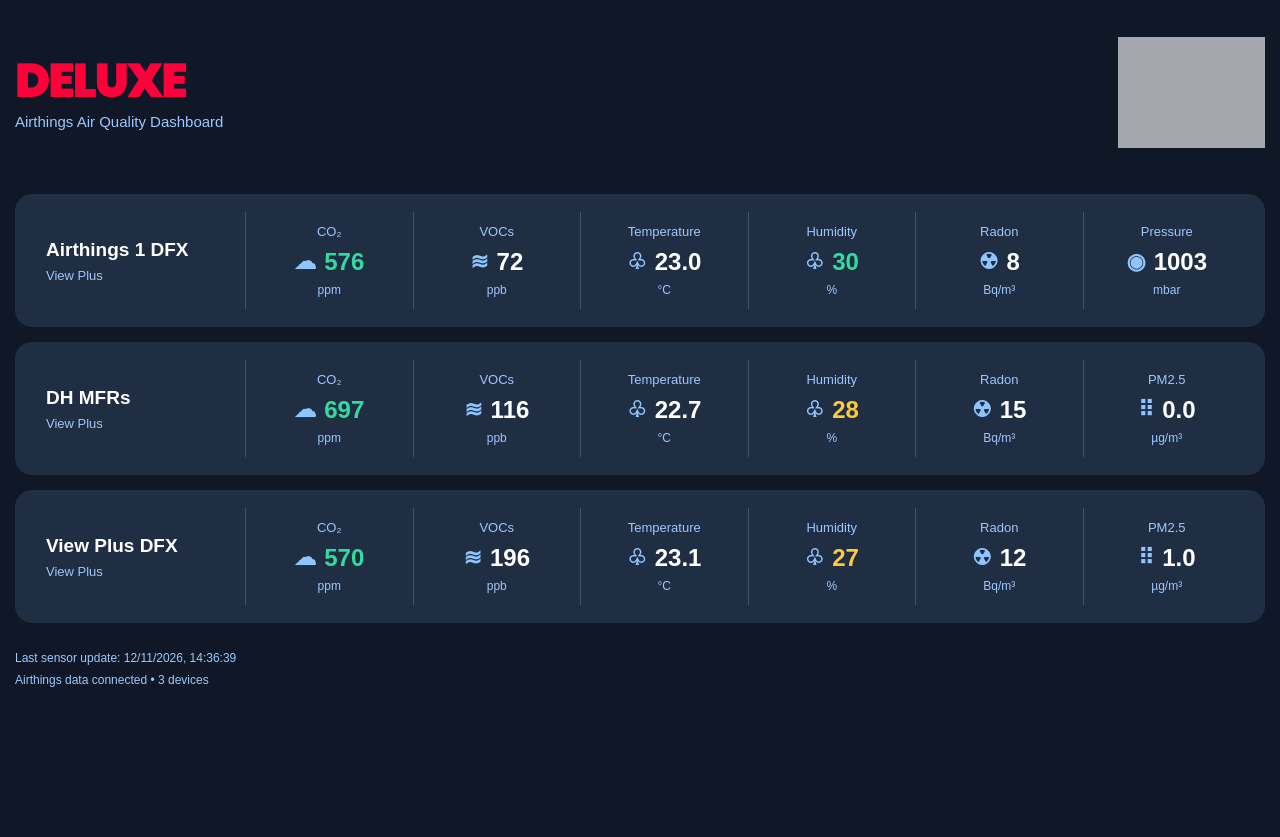
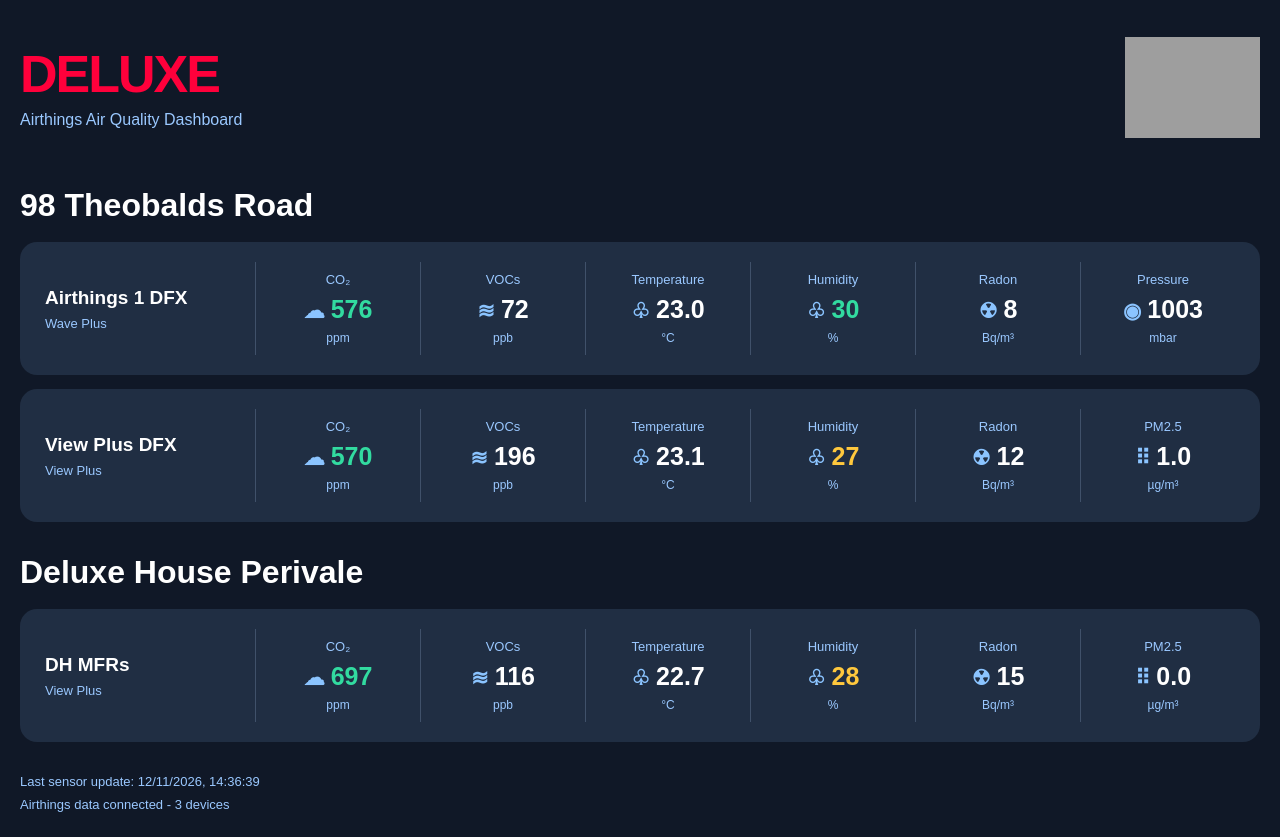
Before and after one commit to stevengray1633-cmd/-airthings-dashboard, a plain HTML site: page index.html in a window 1280 px wide. Before the commit the page ends 800 px from the top, so only its background shows below. Drawn offline with Linux system fonts and the light colour scheme; grey boxes are pictures that could not be loaded.

Commit message:
Update index.html

```diff
--- a/index.html
+++ b/index.html
@@ -3,73 +3,71 @@
 <html lang="en">
 <head>
 <meta charset="UTF-8">
-<meta name="viewport" content="width=device-width, initial-scale=1">
+<meta name="viewport" content="width=device-width, initial-scale=1.0">
 <meta http-equiv="refresh" content="300">
-
-<title>DELUXE | Airthings Dashboard</title>
-
-<link href="https://fonts.googleapis.com/css2?family=Poppins:wght@800;900&display=swap" rel="stylesheet">
+<title>DELUXE | Airthings Air Quality Dashboard</title>
 
 <style>
-* {
-  box-sizing: border-box;
-}
+* { box-sizing: border-box; }
 
 body {
     margin: 0;
-  padding: 15px;
+    padding: 20px;
     background: #101827;
     color: #ffffff;
     font-family: Arial, Helvetica, sans-serif;
 }
 
-/* HEADER */
-.dashboard-header {
+header {
     display: flex;
+    align-items: center;
     justify-content: space-between;
-  align-items: center;
-  gap: 20px;
-  margin-bottom: 24px;
-  min-height: 155px;
+    min-height: 115px;
+    margin-bottom: 20px;
 }
 
-.header-title h1 {
+.brand h1 {
     color: #ff003b;
-  font-family: 'Poppins', Arial, sans-serif;
-  font-size: 47.5px;
+    font-size: 52px;
     font-weight: 900;
     letter-spacing: -2px;
+    margin: 0;
     line-height: 1.1;
-  margin: 0 0 5px;
 }
 
 .subtitle {
     color: #9ac8ff;
-  font-size: 15px;
+    font-size: 16px;
+    margin-top: 7px;
 }
 
-.facilities-logo {
-  width: 147.5px;
-  height: 147.5px;
+.logo {
+    width: 135px;
+    height: 135px;
     object-fit: contain;
-  mix-blend-mode: screen;
-  flex-shrink: 0;
+    mix-blend-mode: lighten;
 }
 
-/* DEVICE PANELS */
+.building-title {
+    color: #ffffff;
+    font-size: 32px;
+    font-weight: 800;
+    margin: 32px 0 18px;
+}
+
 .device {
     display: grid;
-  grid-template-columns: 215px repeat(6, minmax(0, 1fr));
+    grid-template-columns: 220px repeat(6, minmax(0, 1fr));
     align-items: center;
     background: #202e43;
     border-radius: 17px;
-  padding: 18px 15px;
-  margin-bottom: 15px;
+    padding: 20px 15px;
+    margin-bottom: 14px;
     min-height: 125px;
 }
 
 .device-info {
-  padding: 10px 16px;
+    padding: 10px;
 }
 
 .device-name {
@@ -86,71 +84,50 @@ body {
 .metric {
     text-align: center;
     border-left: 1px solid #40516a;
-  padding: 12px 5px;
+    padding: 10px 5px;
     min-width: 0;
 }
 
 .metric-label {
     color: #9ac8ff;
     font-size: 13px;
-  margin-bottom: 9px;
+    margin-bottom: 8px;
 }
 
-.metric-reading {
-  display: flex;
-  align-items: center;
-  justify-content: center;
-  gap: 8px;
-  font-size: 24px;
+.metric-value {
+    font-size: 25px;
     font-weight: bold;
+    color: #ffffff;
+    white-space: nowrap;
 }
 
 .metric-icon {
-  color: #8fc5ff;
-  font-size: 22px;
-  line-height: 1;
+    color: #8bc4ff;
+    font-size: 21px;
+    margin-right: 6px;
 }
 
 .metric-unit {
+    color: #9ac8ff;
     font-size: 12px;
-  color: #9ac8ff;
     margin-top: 7px;
 }
 
-.good {
-  color: #32dba0;
-}
+.good { color: #32dba0; }
+.moderate { color: #ffc83d; }
+.high { color: #ff7777; }
 
-.moderate {
-  color: #ffc83d;
-}
-
-.high {
-  color: #ff6575;
-}
-
-.normal {
-  color: #ffffff;
-}
-
-/* FOOTER */
-.footer {
+footer {
     color: #9ac8ff;
-  font-size: 12px;
-  margin-top: 25px;
+    font-size: 13px;
+    margin-top: 28px;
     line-height: 1.8;
 }
 
-.error {
-  padding: 25px;
-  color: #ff6575;
-}
-
-/* SMALLER SCREENS */
 @media (max-width: 1100px) {
     .device {
-    grid-template-columns: repeat(3, minmax(0, 1fr));
-    gap: 10px;
+        grid-template-columns: repeat(3, 1fr);
+        gap: 12px;
     }
 
     .device-info {
@@ -163,27 +140,19 @@ body {
     }
 }
 
-@media (max-width: 550px) {
-  .device {
-    grid-template-columns: repeat(2, minmax(0, 1fr));
-  }
-
-  .header-title h1 {
-    font-size: 37.5px;
-  }
-
-  .facilities-logo {
-    width: 112.5px;
-    height: 112.5px;
-  }
+@media (max-width: 600px) {
+    .brand h1 { font-size: 38px; }
+    .building-title { font-size: 25px; }
+    .logo { width: 95px; height: 95px; }
+    .device { grid-template-columns: repeat(2, 1fr); }
 }
 </style>
 </head>
 
 <body>
 
-<header class="dashboard-header">
-  <div class="header-title">
+<header>
+    <div class="brand">
         <h1>DELUXE</h1>
         <div class="subtitle">
             Airthings Air Quality Dashboard
@@ -191,210 +160,222 @@ body {
     </div>
 
     <img
+        class="logo"
         src="deluxe-facilities-logo.png"
-    alt="Deluxe Facilities"
-    class="facilities-logo"
+        alt="Deluxe Facilities Logo"
     >
 </header>
 
-<main id="devices">
-  Loading Airthings sensor readings...
+<main id="dashboard">
+    <div id="building-theobalds">
+        <h2 class="building-title">98 Theobalds Road</h2>
+        <div id="theobalds-devices"></div>
+    </div>
+
+    <div id="building-perivale">
+        <h2 class="building-title">Deluxe House Perivale</h2>
+        <div id="perivale-devices"></div>
+    </div>
 </main>
 
-<footer class="footer">
-  <div id="lastUpdate">Loading update time...</div>
-  <div id="connection">Connecting to Airthings data...</div>
+<footer>
+    <div id="last-update">Loading sensor readings...</div>
+    <div id="connection-status">Connecting to Airthings data...</div>
 </footer>
 
 <script>
-const icons = {
-  co2: "☁",
-  voc: "≋",
-  temp: "♧",
-  humidity: "♧",
-  radon: "☢",
-  pressure: "◉",
-  pm25: "⠿"
+const DATA_URL = "airthings-data.json";
+
+const deviceGroups = {
+    theobalds: [
+        "Airthings 1 DFX",
+        "View Plus DFX"
+    ],
+    perivale: [
+        "DH MFRs"
+    ]
 };
+
+function escapeHTML(value) {
+    return String(value ?? "").replace(/[&<>"']/g, c => ({
+        "&": "&amp;",
+        "<": "&lt;",
+        ">": "&gt;",
+        '"': "&quot;",
+        "'": "&#39;"
+    })[c]);
+}
 
 function number(value, decimals = 0) {
     const n = Number(value);
-  return value != null && Number.isFinite(n)
-    ? n.toFixed(decimals)
-    : "--";
+    return Number.isFinite(n) ? n.toFixed(decimals) : "--";
 }
 
-function co2Colour(value) {
-  if (value == null) return "normal";
-  if (value < 800) return "good";
-  if (value < 1200) return "moderate";
+function colour(metric, value) {
+    const n = Number(value);
+    if (!Number.isFinite(n)) return "";
+
+    if (metric === "co2") {
+        if (n < 800) return "good";
+        if (n < 1200) return "moderate";
         return "high";
     }
 
-function humidityColour(value) {
-  if (value == null) return "normal";
-  if (value >= 30 && value <= 60) return "good";
-  if (value >= 25 && value <= 65) return "moderate";
-  return "high";
+    if (metric === "humidity") {
+        if (n >= 30 && n <= 60) return "good";
+        return "moderate";
     }
 
-function metric(label, icon, value, unit, colour = "normal") {
+    return "";
+}
+
+function metric(label, value, unit, icon, colourClass = "") {
     return `
         <div class="metric">
             <div class="metric-label">${label}</div>
-      <div class="metric-reading">
-        <span class="metric-icon">${icon}</span>
-        <span class="${colour}">${value}</span>
+            <div class="metric-value ${colourClass}">
+                <span class="metric-icon">${icon}</span>${value}
             </div>
             <div class="metric-unit">${unit}</div>
         </div>
     `;
 }
 
-function deviceType(data) {
-  const type = data?.relayDeviceType;
-  return type === "hub" ? "View Plus" : "Wave Plus";
-}
+function renderDevice(device) {
+    const name = device.name || "Unknown device";
+    const readings = device.readings?.data || {};
 
-function escapeHTML(value) {
-  return String(value)
-    .replaceAll("&", "&amp;")
-    .replaceAll("<", "&lt;")
-    .replaceAll(">", "&gt;")
-    .replaceAll('"', "&quot;")
-    .replaceAll("'", "&#39;");
-}
+    const isViewPlus = name.toLowerCase().includes("view plus") ||
+                       name.toLowerCase().includes("dh mfr");
 
-function renderDevice(device) {
-  const data = device.readings?.data || {};
-  const name = device.name || "Airthings Device";
+    const co2 = readings.co2;
+    const voc = readings.voc;
+    const temp = readings.temp;
+    const humidity = readings.humidity;
+    const radon = readings.radonShortTermAvg;
 
-  const co2 = data.co2;
-  const voc = data.voc;
-  const temp = data.temp;
-  const humidity = data.humidity;
-  const radon = data.radonShortTermAvg;
-
-  const lastMetric = data.pm25 != null
+    const lastMetric = isViewPlus
         ? metric(
             "PM2.5",
-        icons.pm25,
-        number(data.pm25, 1),
-        "µg/m³"
+            number(readings.pm25, 1),
+            "µg/m³",
+            "⠿"
           )
         : metric(
             "Pressure",
-        icons.pressure,
-        number(data.pressure),
-        "mbar"
+            number(readings.pressure),
+            "mbar",
+            "◉"
           );
 
     return `
-    <section class="device">
+        <div class="device">
             <div class="device-info">
                 <div class="device-name">${escapeHTML(name)}</div>
-        <div class="device-type">${deviceType(data)}</div>
+                <div class="device-type">
+                    ${isViewPlus ? "View Plus" : "Wave Plus"}
+                </div>
             </div>
 
             ${metric(
                 "CO₂",
-        icons.co2,
                 number(co2),
                 "ppm",
-        co2Colour(co2)
+                "☁",
+                colour("co2", co2)
             )}
 
             ${metric(
                 "VOCs",
-        icons.voc,
                 number(voc),
-        "ppb"
+                "ppb",
+                "≋"
             )}
 
             ${metric(
                 "Temperature",
-        icons.temp,
                 number(temp, 1),
-        "°C"
+                "°C",
+                "♧"
             )}
 
             ${metric(
                 "Humidity",
-        icons.humidity,
                 number(humidity),
                 "%",
-        humidityColour(humidity)
+                "♧",
+                colour("humidity", humidity)
             )}
 
             ${metric(
                 "Radon",
-        icons.radon,
                 number(radon),
-        "Bq/m³"
+                "Bq/m³",
+                "☢"
             )}
 
             ${lastMetric}
-    </section>
+        </div>
     `;
 }
 
-async function loadAirthings() {
-  const container = document.getElementById("devices");
-  const connection = document.getElementById("connection");
-  const lastUpdate = document.getElementById("lastUpdate");
+function findDevice(devices, name) {
+    return devices.find(device =>
+        device.name?.trim().toLowerCase() === name.toLowerCase()
+    );
+}
 
+function renderGroup(devices, names) {
+    return names.map(name => {
+        const device = findDevice(devices, name);
+        return device ? renderDevice(device) : "";
+    }).join("");
+}
+
+async function updateDashboard() {
     try {
         const response = await fetch(
-      "airthings-data.json?t=" + Date.now(),
+            DATA_URL + "?t=" + Date.now(),
             { cache: "no-store" }
         );
 
         if (!response.ok) {
-      throw new Error("Unable to retrieve Airthings data");
+            throw new Error("Unable to load sensor data");
         }
 
-    const result = await response.json();
-    const devices = Object.values(result.devices || {});
+        const data = await response.json();
 
-    if (devices.length === 0) {
-      throw new Error("No Airthings devices found");
-    }
+        const devices = Object.values(data.devices || {});
 
-    container.innerHTML = devices
-      .map(renderDevice)
-      .join("");
+        document.getElementById("theobalds-devices").innerHTML =
+            renderGroup(devices, deviceGroups.theobalds);
 
-    if (result.updated) {
-      const date = new Date(result.updated);
+        document.getElementById("perivale-devices").innerHTML =
+            renderGroup(devices, deviceGroups.perivale);
 
-      lastUpdate.textContent =
+        const updated = data.updated
+            ? new Date(data.updated)
+            : null;
+
+        document.getElementById("last-update").textContent =
             "Last sensor update: " +
-        (Number.isNaN(date.getTime())
-          ? result.updated
-          : date.toLocaleString("en-GB"));
-    } else {
-      lastUpdate.textContent =
-        "Last sensor update: Not available";
-    }
+            (updated && !isNaN(updated)
+                ? updated.toLocaleString("en-GB")
+                : "Unknown");
 
-    connection.textContent =
-      "Airthings data connected • " +
-      devices.length +
-      " devices";
+        document.getElementById("connection-status").textContent =
+            "Airthings data connected - " +
+            devices.length + " devices";
 
     } catch (error) {
-    container.innerHTML =
-      '<div class="error">Unable to load sensor readings.</div>';
-
-    connection.textContent =
-      "Airthings data connection error";
-
+        document.getElementById("connection-status").textContent =
+            "Unable to connect to Airthings data";
         console.error(error);
     }
 }
 
-loadAirthings();
-setInterval(loadAirthings, 60000);
+updateDashboard();
+setInterval(updateDashboard, 60000);
 </script>
 
 </body>
```
Lines whose indentation alone changed are shown as unchanged.
